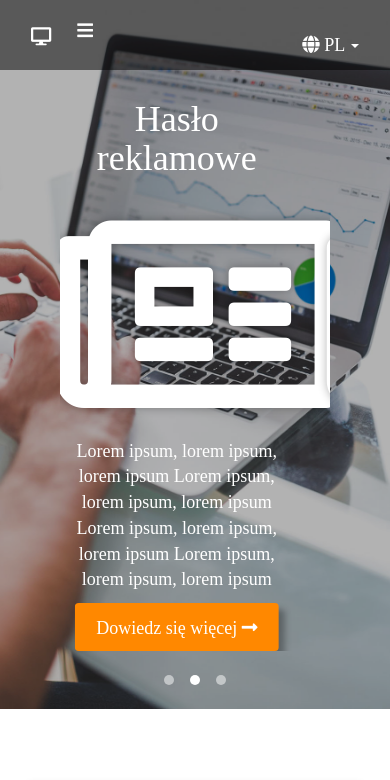
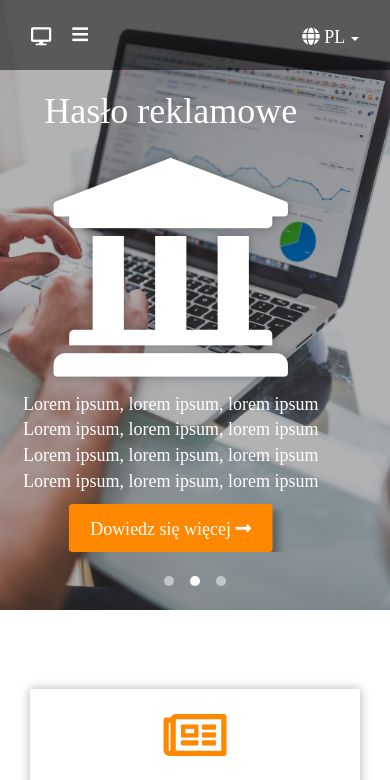
Before and after one commit to dawidstolarski92/cinkciarzTask, a plain HTML site: page index.html in a window 390 px wide. Shown: the top 780 px of the page. Drawn offline with Linux system fonts and the light colour scheme; a web font is replaced by a local one.

Commit message:
icon change

```diff
--- a/css/main.scss
+++ b/css/main.scss
@@ -32,6 +32,7 @@
         }
     .slider {
         .slider-elements {
+            padding: $reset;
             @include respond-to(mobile) { text-align: center; }
             button.flickity-button.flickity-prev-next-button {
                 @include respond-to(mobile) { display: none; }
@@ -67,6 +68,15 @@
         background: $halfBlack;
 
         .navbar {
+                button.navbar-toggler {
+                    line-height: 67px;
+                    border: none;
+                    background:  none;
+                    &.focus {
+                        border: none; outline: none;
+                    }
+                }
+                ul.nav.navbar-nav.navbar-right { margin: 0 -15px; }
             a {
                 color: inherit;
                 padding: 0 15px;
--- a/index.html
+++ b/index.html
@@ -23,7 +23,7 @@
                             <div class="container-fluid">
                                 <!-- Brand and toggle get grouped for better mobile display -->
                                 <div class="navbar-header float-left">
-                                <button type="button" class="navbar-toggle collapsed" data-toggle="collapse" data-target="#hamburgerMenu" aria-expanded="false">
+                                <button type="button" class="navbar-toggler collapsed" data-toggle="collapse" data-target="#hamburgerMenu" aria-expanded="false">
                                     <i class="fas fa-bars"></i>
                                 </button>
                                 <a class="navbar-brand" href="#"><i class="fas fa-desktop"></i></a>
@@ -80,8 +80,8 @@
                                 <!-- Wrapper for slides -->
 
 
-                                <div class="container">
-                                <div class="col-xs-10 slider-elements">
+                                <div class="container paddingReset">
+                                <div class="col-xs-12 col-sm-10 slider-elements paddingReset">
                                     <div class='main-carousel'>
                                     <div class="carousel-cell">
 
@@ -89,7 +89,7 @@
                                             <div class="col-xs-12 col-sm-6 float-right">
                                                     <h1 class="sliderTitle"> Hasło reklamowe </h1>
                                             </div>
-                                            <div class="col-xs-12 col-sm-6"> <i class="far fa-newspaper iconMain"></i> </div>
+                                            <div class="col-xs-12 col-sm-6"> <i class="fas fa-university iconMain"></i> </div>
                                             <div class="col-xs-12 col-sm-6">
                                                     <p>Lorem ipsum, lorem ipsum, lorem ipsum Lorem ipsum, lorem ipsum, lorem ipsum
                                                         Lorem ipsum, lorem ipsum, lorem ipsum Lorem ipsum, lorem ipsum, lorem ipsum
@@ -116,7 +116,7 @@
                                         <div class="col-xs-12 col-sm-6 float-right">
                                                 <h1 class="sliderTitle"> Hasło reklamowe </h1>
                                         </div>
-                                        <div class="col-xs-12 col-sm-6"> <i class="far fa-newspaper iconMain"></i> </div>
+                                        <div class="col-xs-12 col-sm-6"> <i class="fab fa-500px iconMain"></i> </div>
                                         <div class="col-xs-12 col-sm-6">
                                                 <p>Lorem ipsum, lorem ipsum, lorem ipsum Lorem ipsum, lorem ipsum, lorem ipsum
                                                     Lorem ipsum, lorem ipsum, lorem ipsum Lorem ipsum, lorem ipsum, lorem ipsum
```
Also changed, not shown: css/output/main.css, 1 other file.
